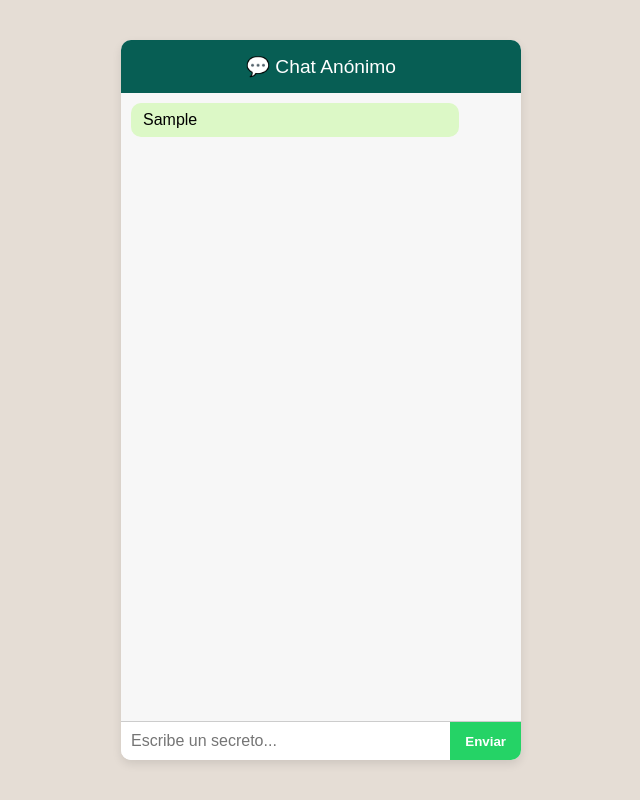
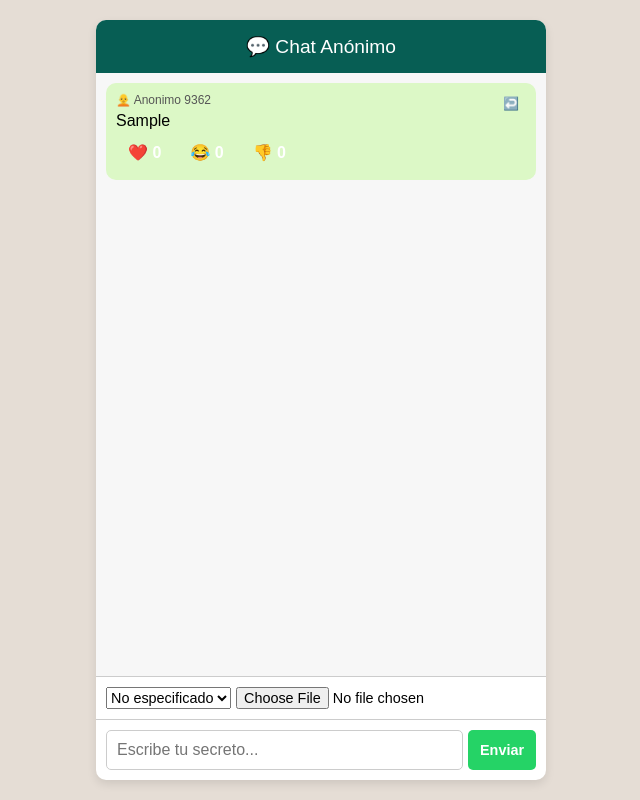
Before and after one commit to moshfox/Tusecreto, a plain HTML site: page index.html in a window 1280 px wide. Both pictures are taken after typing "Sample" into the empty fields and a click on the button "Enviar". Shown: the whole page, without its empty margins (319-959 px from the left). Drawn offline with Linux system fonts and the light colour scheme.

Commit message:
Update index.html

```diff
--- a/index.html
+++ b/index.html
@@ -3,7 +3,7 @@
 <head>
   <meta charset="UTF-8" />
   <meta name="viewport" content="width=device-width, initial-scale=1.0"/>
-  <title>Chat Anónimo</title>
+  <title>Chat Anónimo Avanzado</title>
   <style>
     body {
       font-family: sans-serif;
@@ -19,12 +19,12 @@
     .chat-container {
       background: #fff;
       width: 100%;
-      max-width: 400px;
+      max-width: 450px;
       border-radius: 10px;
       overflow: hidden;
       display: flex;
       flex-direction: column;
-      height: 90vh;
+      height: 95vh;
       box-shadow: 0 4px 10px rgba(0,0,0,0.1);
     }
 
@@ -46,36 +46,87 @@
     .message {
       background: #dcf8c6;
       margin-bottom: 10px;
-      padding: 8px 12px;
+      padding: 10px;
       border-radius: 10px;
-      max-width: 80%;
+      max-width: 100%;
       word-wrap: break-word;
+      position: relative;
     }
 
-    form {
-      display: flex;
-      border-top: 1px solid #ccc;
+    .meta {
+      font-size: 0.75em;
+      color: #555;
+      margin-bottom: 5px;
     }
 
-    input {
+    .reactions {
+      margin-top: 5px;
+    }
+
+    .reactions button {
+      margin-right: 5px;
+      cursor: pointer;
+      background: none;
+      border: none;
+      font-size: 1em;
+    }
+
+    .reply-button {
+      position: absolute;
+      top: 5px;
+      right: 5px;
+      background: none;
+      border: none;
+      cursor: pointer;
+      font-size: 0.8em;
+    }
+
+    form, .inputs {
+      display: flex;
+      flex-wrap: wrap;
+      border-top: 1px solid #ccc;
+      padding: 10px;
+      gap: 5px;
+    }
+
+    input[type="text"] {
       flex-grow: 1;
       padding: 10px;
-      border: none;
+      border: 1px solid #ccc;
       font-size: 1em;
-      outline: none;
+      border-radius: 5px;
+    }
+
+    input[type="file"], select, button {
+      font-size: 0.9em;
     }
 
     button {
-      padding: 10px 15px;
+      padding: 8px 12px;
       background: #25d366;
       border: none;
       color: white;
       font-weight: bold;
       cursor: pointer;
+      border-radius: 5px;
     }
 
     button:hover {
       background: #1ebc5c;
+    }
+
+    .reply-box {
+      font-size: 0.85em;
+      background: #f0f0f0;
+      border-left: 3px solid #ccc;
+      margin-bottom: 5px;
+      padding: 5px;
+    }
+
+    img {
+      max-width: 100%;
+      margin-top: 8px;
+      border-radius: 5px;
     }
   </style>
 </head>
@@ -83,38 +134,131 @@
   <div class="chat-container">
     <header>💬 Chat Anónimo</header>
     <div id="chat-box" class="chat-box"></div>
+
+    <div class="inputs">
+      <select id="gender">
+        <option value="🧑‍🦲">No especificado</option>
+        <option value="👨 Hombre">👨 Hombre</option>
+        <option value="👩 Mujer">👩 Mujer</option>
+      </select>
+      <input type="file" id="image" accept="image/*">
+    </div>
+
     <form id="chat-form">
-      <input type="text" id="message" placeholder="Escribe un secreto..." autocomplete="off" required />
+      <input type="text" id="message" placeholder="Escribe tu secreto..." autocomplete="off" required />
       <button type="submit">Enviar</button>
     </form>
   </div>
 
   <script>
+    const chatBox = document.getElementById("chat-box");
     const form = document.getElementById("chat-form");
     const messageInput = document.getElementById("message");
-    const chatBox = document.getElementById("chat-box");
+    const genderSelect = document.getElementById("gender");
+    const imageInput = document.getElementById("image");
 
-    // Cargar mensajes guardados
+    let userId = localStorage.getItem("anonId");
+    if (!userId) {
+      userId = "Anonimo " + String(Math.floor(Math.random() * 9999)).padStart(4, '0');
+      localStorage.setItem("anonId", userId);
+    }
+
+    let replyTo = null;
+
     const savedMessages = JSON.parse(localStorage.getItem("chatMessages")) || [];
-    savedMessages.forEach(addMessageToChat);
+    savedMessages.forEach(renderMessage);
 
-    // Enviar mensaje
     form.addEventListener("submit", function (e) {
       e.preventDefault();
-      const message = messageInput.value.trim();
-      if (message) {
-        addMessageToChat(message);
-        savedMessages.push(message);
+      const text = messageInput.value.trim();
+      const gender = genderSelect.value;
+      const file = imageInput.files[0];
+      if (!text && !file) return;
+
+      const reader = new FileReader();
+      reader.onload = function () {
+        const imageData = file ? reader.result : null;
+        const messageData = {
+          id: Date.now(),
+          text,
+          user: userId,
+          gender,
+          image: imageData,
+          replyTo,
+          reactions: { heart: 0, lol: 0, bad: 0 }
+        };
+        savedMessages.push(messageData);
         localStorage.setItem("chatMessages", JSON.stringify(savedMessages));
+        renderMessage(messageData);
         messageInput.value = "";
+        imageInput.value = "";
+        replyTo = null;
+      };
+
+      if (file) {
+        reader.readAsDataURL(file);
+      } else {
+        reader.onload();
       }
     });
 
-    // Mostrar mensaje en el chat
-    function addMessageToChat(message) {
+    function renderMessage(msg) {
       const div = document.createElement("div");
       div.className = "message";
-      div.textContent = message;
+
+      if (msg.replyTo) {
+        const replied = savedMessages.find(m => m.id === msg.replyTo);
+        if (replied) {
+          const replyDiv = document.createElement("div");
+          replyDiv.className = "reply-box";
+          replyDiv.innerHTML = `<strong>${replied.user}</strong>: ${replied.text}`;
+          div.appendChild(replyDiv);
+        }
+      }
+
+      const meta = document.createElement("div");
+      meta.className = "meta";
+      meta.textContent = `${msg.gender || "🧑‍🦲"} ${msg.user}`;
+      div.appendChild(meta);
+
+      const content = document.createElement("div");
+      content.textContent = msg.text;
+      div.appendChild(content);
+
+      if (msg.image) {
+        const img = document.createElement("img");
+        img.src = msg.image;
+        div.appendChild(img);
+      }
+
+      const reactions = document.createElement("div");
+      reactions.className = "reactions";
+
+      ["heart", "lol", "bad"].forEach(type => {
+        const emoji = type === "heart" ? "❤️" : type === "lol" ? "😂" : "👎";
+        const btn = document.createElement("button");
+        btn.textContent = `${emoji} ${msg.reactions[type]}`;
+        btn.onclick = () => {
+          msg.reactions[type]++;
+          localStorage.setItem("chatMessages", JSON.stringify(savedMessages));
+          chatBox.innerHTML = "";
+          savedMessages.forEach(renderMessage);
+        };
+        reactions.appendChild(btn);
+      });
+
+      div.appendChild(reactions);
+
+      const replyBtn = document.createElement("button");
+      replyBtn.className = "reply-button";
+      replyBtn.textContent = "↩️";
+      replyBtn.onclick = () => {
+        replyTo = msg.id;
+        messageInput.focus();
+        messageInput.placeholder = "Respondiendo a " + msg.user + "...";
+      };
+      div.appendChild(replyBtn);
+
       chatBox.appendChild(div);
       chatBox.scrollTop = chatBox.scrollHeight;
     }
```
